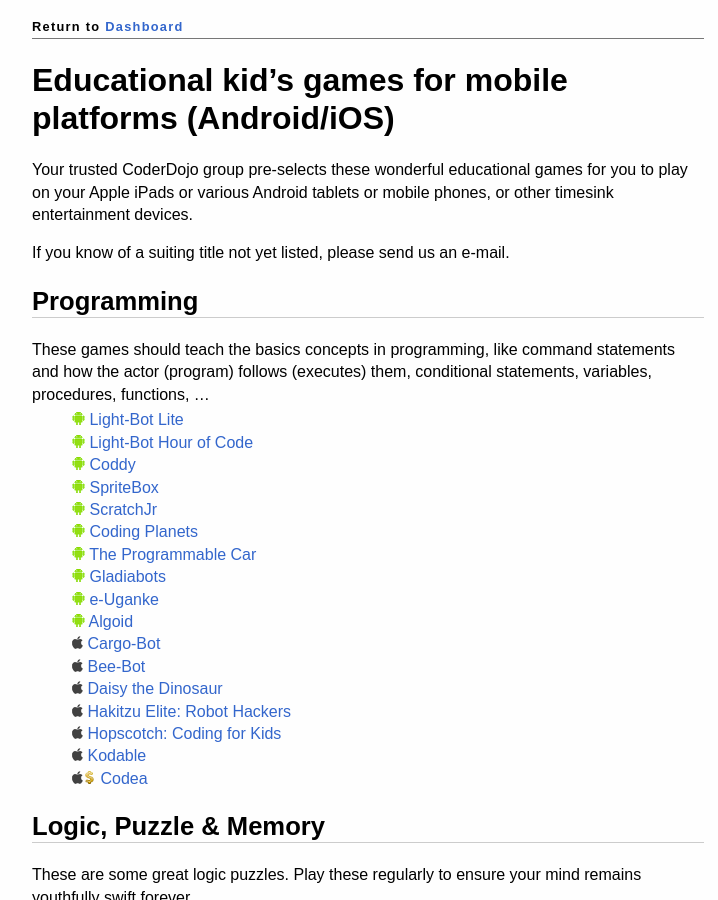
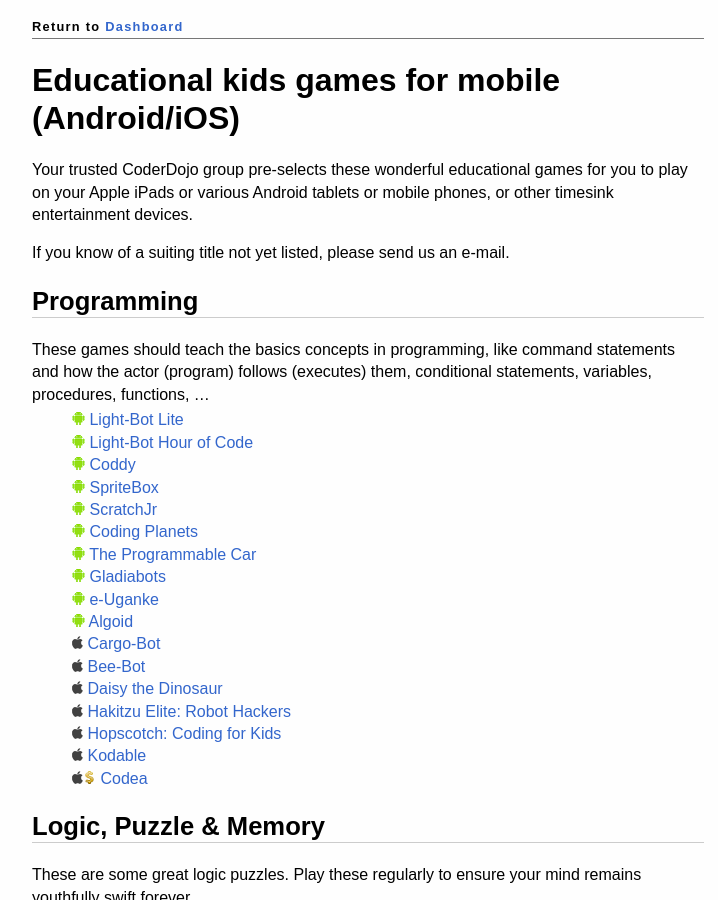
Before and after one commit to CoderDojoSI/course, a Jekyll site: the page built from educational-mobile-games.md, in a window 1280 px wide and 900 px high. Shown: the whole window, without its empty margins (272-990 px from the left). Built offline with Jekyll 4.4.1, drawn with Linux system fonts in a browser that asks for light colours; nearby versions of some CDN libraries.

Commit message:
Update mobile games title a bit

```diff
--- a/educational-mobile-games.md
+++ b/educational-mobile-games.md
@@ -1,6 +1,6 @@
 ---
 layout: tasks
-title: Educational kid's games for mobile platforms (Android/iOS)
+title: Educational kids games for mobile (Android/iOS)
 ---
 {{ page.title }}
 ================
```
